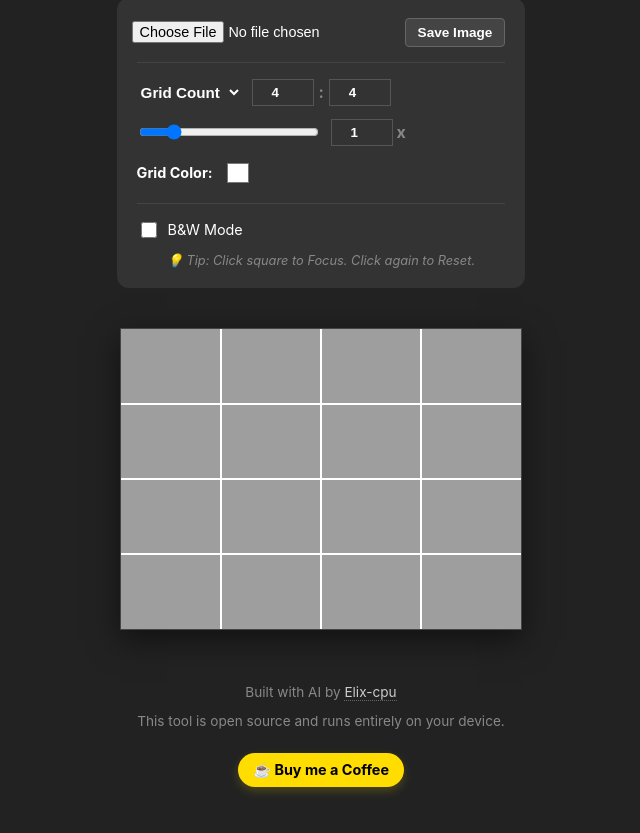
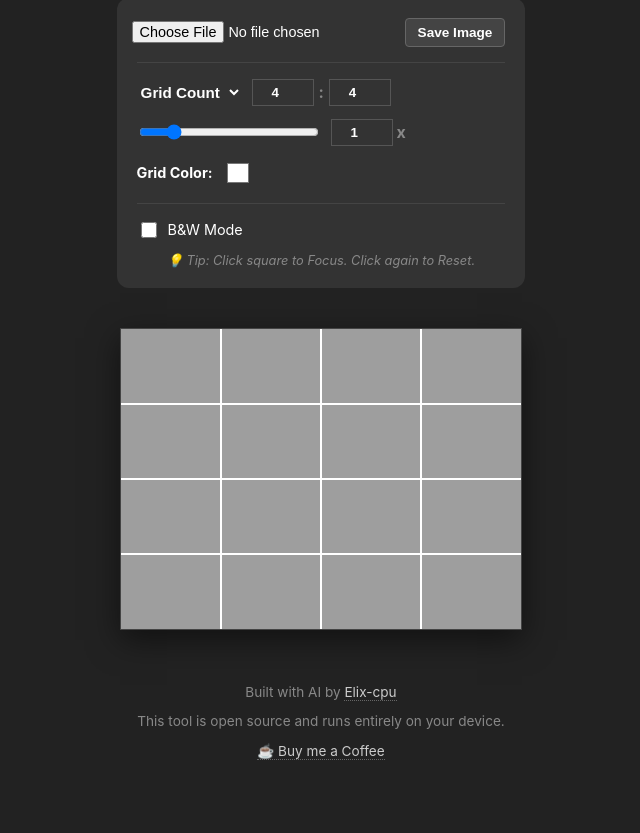
Before and after one commit to Elix-cpu/grid-making-tool, a plain HTML site: page grid art tool/index.html in a window 1280 px wide. Shown: the part 99-932 px from the top of the page, without its empty margins (319-959 px from the left). Drawn offline with Linux system fonts and the light colour scheme.

Commit message:
Fix HTML encoding issues in index.html

```diff
--- a/grid art tool/index.html
+++ b/grid art tool/index.html
@@ -143,11 +143,11 @@
             color: white;
             border-bottom: 1px solid white;
         }
-
+        /*
         .coffee-btn {
             background: #FFDD00;
             color: black !important;
-            padding: 10px 20px; /* Bigger touch target */
+            padding: 10px 20px;
             border-radius: 25px;
             font-weight: bold;
             text-decoration: none !important;
@@ -176,7 +176,7 @@
             box-shadow: 0 4px 10px rgba(255, 221, 0, 0.2);
         }
         .coffee-btn:hover { transform: translateY(-2px); box-shadow: 0 6px 15px rgba(255, 221, 0, 0.3); }
-
+        */
     </style>
 </head>
 <body>
```
